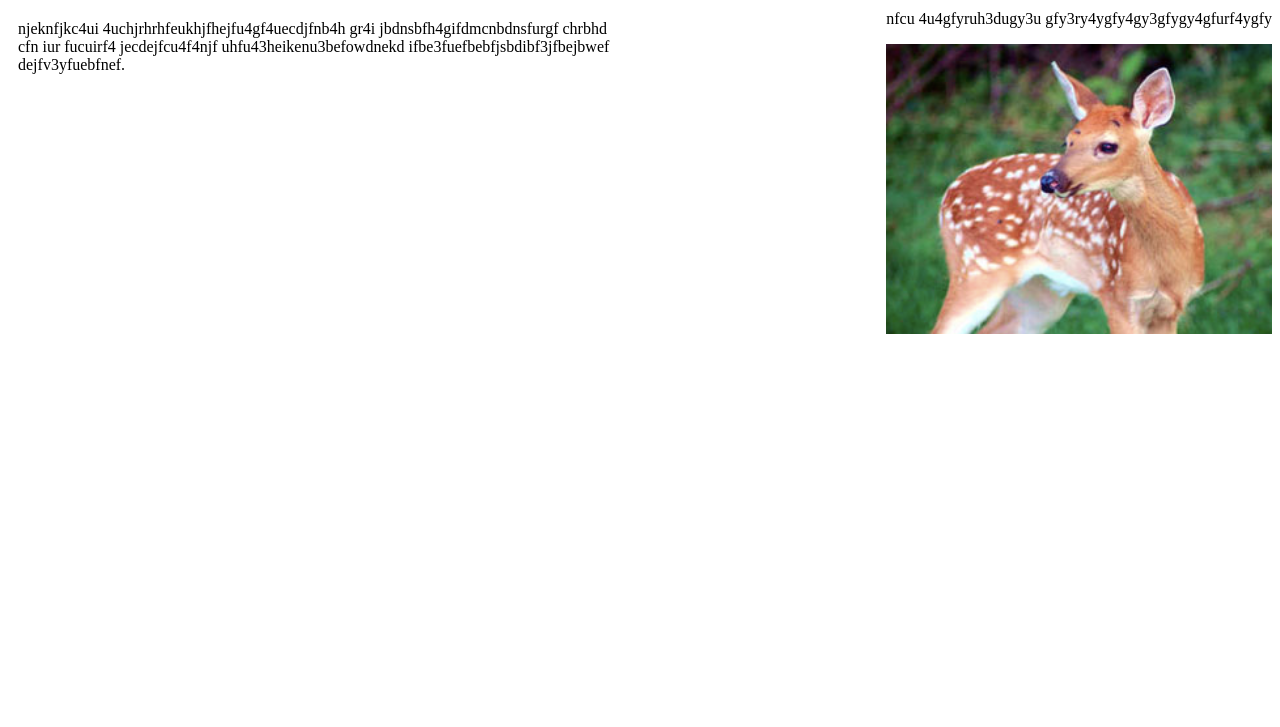
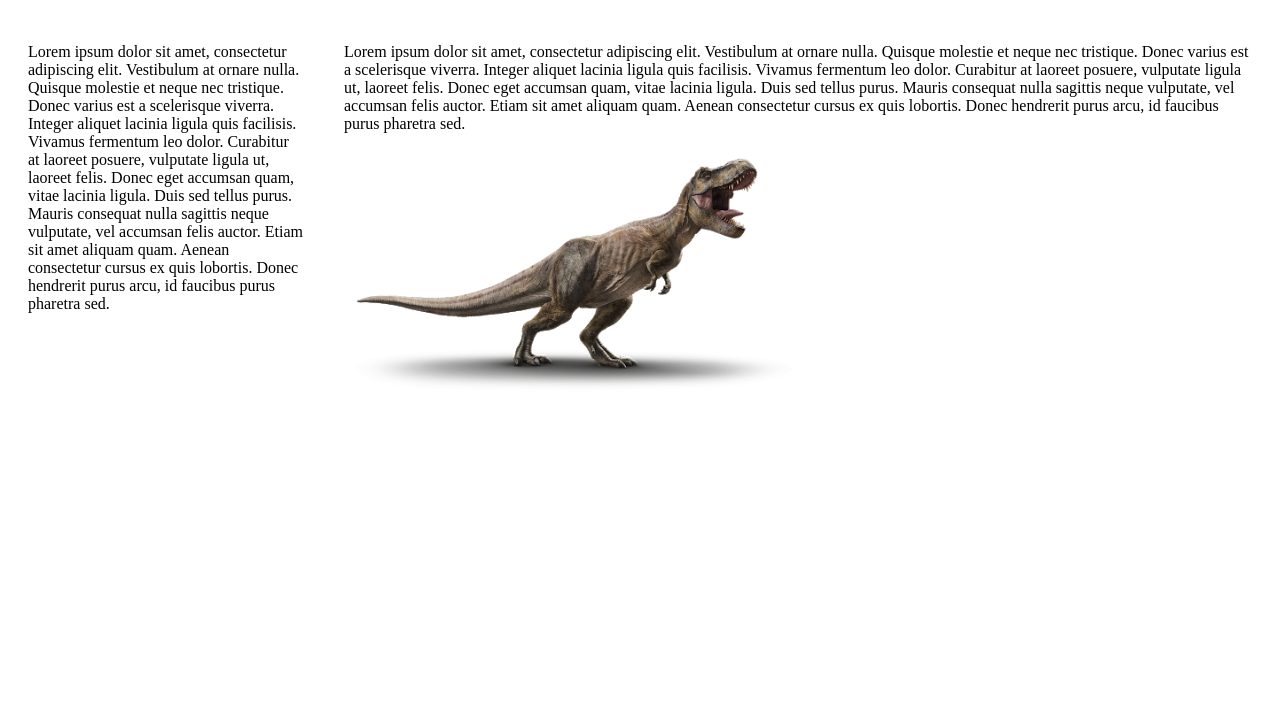
Before and after one commit to kendrins04/kendrins04.github.io, a plain HTML site: page Travelpage.html in a window 1280 px wide. Shown: the part 73-800 px from the top of the page. Drawn offline with Linux system fonts and the light colour scheme.

Commit message:
DIno reappears

```diff
--- a/Travelpage.html
+++ b/Travelpage.html
@@ -2,45 +2,62 @@
 <html>
     <head>
         <title>Travel Page</title>
-    <meta chrset="utf-8">
+        <meta charset="utf-8">
         <style>
-       *{box-sizing: border-box;}
-       .row
-          {content: "":
+        	* {
+        		box-sizing: border-box;
+        	}
+
+        	.row {
+        		content: "";
         		display: table;
         		clear: both;
     		}
 
     		.columnLeft{
     			float: left;
-          width: 50%;
-          padding: 10px;
+    			width: 25%;
+    			padding: 20px;
     		}
 
     		.columnRight{
     			float: right;
-        width; 60%;
-        padding 5px;
+    			width: 75%;
+    			padding: 20px;
     		}
         </style>
     </head>
+
     <body>
-   <h2>This page is under construction.</h2>
+    	<h1>
+    		This Page Is Under Construction!!!
+    	</h1>
+
     	<div class="row">
     		<div class="columnLeft">
     			<p>
-   njeknfjkc4ui 4uchjrhrhfeukhjfhejfu4gf4uecdjfnb4h gr4i jbdnsbfh4gifdmcnbdnsfurgf chrbhd
-   cfn iur fucuirf4 jecdejfcu4f4njf uhfu43heikenu3befowdnekd ifbe3fuefbebfjsbdibf3jfbejbwef
-   dejfv3yfuebfnef.
+					Lorem ipsum dolor sit amet, consectetur adipiscing elit. Vestibulum at ornare nulla.
+					Quisque molestie et neque nec tristique. Donec varius est a scelerisque viverra. Integer
+					aliquet lacinia ligula quis facilisis. Vivamus fermentum leo dolor. Curabitur at laoreet
+					posuere, vulputate ligula ut, laoreet felis. Donec eget accumsan quam, vitae lacinia
+					ligula. Duis sed tellus purus. Mauris consequat nulla sagittis neque vulputate, vel
+					accumsan felis auctor. Etiam sit amet aliquam quam. Aenean consectetur cursus ex quis
+					lobortis. Donec hendrerit purus arcu, id faucibus purus pharetra sed.
 				</p>
 			</div>
 
-   <div class="columnRight">
+			<div class ="columnRight">
     			<p>
-        nfcu 4u4gfyruh3dugy3u gfy3ry4ygfy4gy3gfygy4gfurf4ygfy
+					Lorem ipsum dolor sit amet, consectetur adipiscing elit. Vestibulum at ornare nulla.
+					Quisque molestie et neque nec tristique. Donec varius est a scelerisque viverra. Integer
+					aliquet lacinia ligula quis facilisis. Vivamus fermentum leo dolor. Curabitur at laoreet
+					posuere, vulputate ligula ut, laoreet felis. Donec eget accumsan quam, vitae lacinia
+					ligula. Duis sed tellus purus. Mauris consequat nulla sagittis neque vulputate, vel
+					accumsan felis auctor. Etiam sit amet aliquam quam. Aenean consectetur cursus ex quis
+					lobortis. Donec hendrerit purus arcu, id faucibus purus pharetra sed.
 				</p>
 
-        <img src="images/deer.jpeg" width=100%>
+        		<img src="images/dino.jpeg" width=50%>
 			</div>
 		</div>
     </body>
```
Also changed, not shown: Images/dino.jpeg (added), 1 other file. Lines whose indentation alone changed are shown as unchanged.
